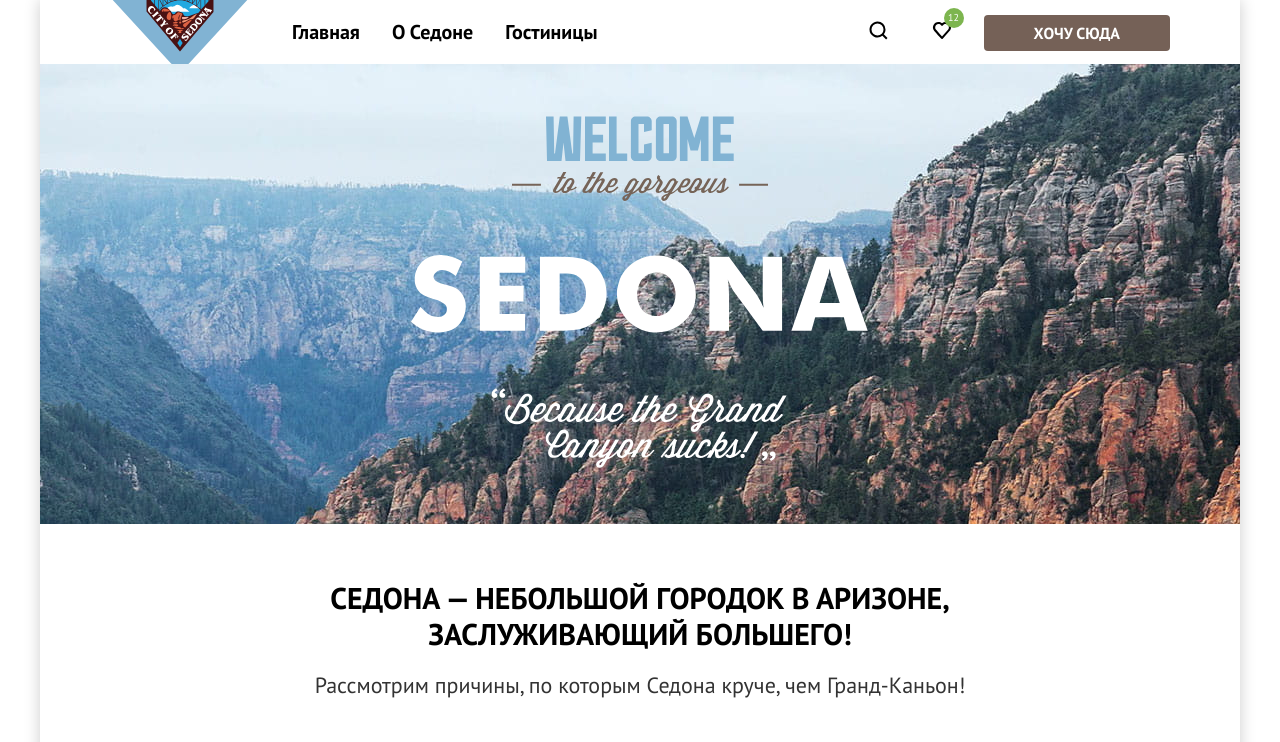
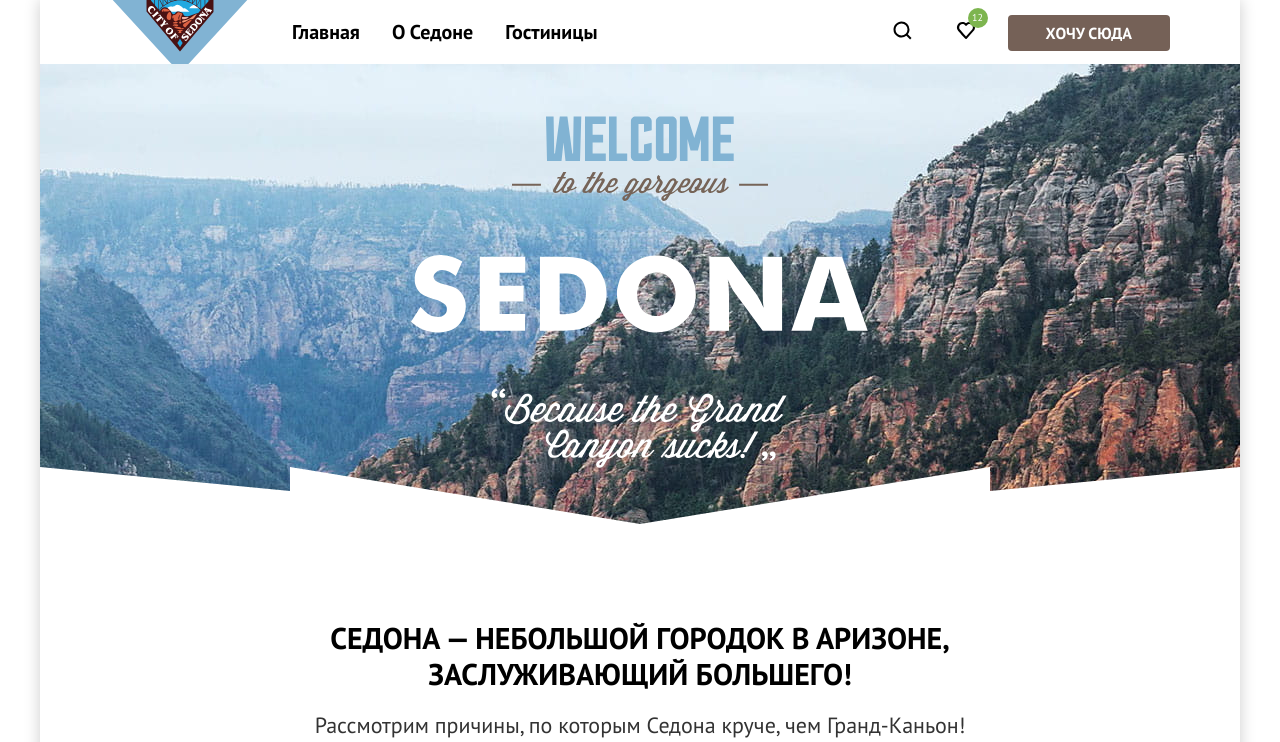
Before and after one commit to htmlacademy-htmlcss/2162321-sedona-35, a plain HTML site: page index.html in a window 1280 px wide. Shown: the top 742 px of the page. Drawn offline with Linux system fonts and the light colour scheme.

Commit message:
Update styles.css

```diff
--- a/styles/styles.css
+++ b/styles/styles.css
@@ -108,7 +108,7 @@ body {
   text-transform: uppercase;
   color: #ffffff;
   background-color: #756157;
-  padding: 8px 50px;
+  padding: 8px 38px;
   border-radius: 4px;
 }
 
@@ -126,6 +126,17 @@ body {
   background-repeat: no-repeat;
   background-position-x: center;
   text-align: center;
+  position: relative;
+}
+
+div.main-page-promo::after {
+  content: "";
+  position: absolute;
+  left: 0;
+  right: 0;
+  bottom: 0;
+  background-image: url("../images/divider.png");
+  height: 57px;
 }
 
 img.main-page-promo {
@@ -133,8 +144,8 @@ img.main-page-promo {
 }
 
 .page-promo-text {
-  padding-top: 36px;
-  padding-bottom: 48px;
+  padding-top: 76px;
+  padding-bottom: 88px;
   text-align: center;
 }
 
@@ -276,8 +287,13 @@ h3.services-item {
   color: #FFFFFF;
   text-decoration: none;
   margin-top: 54px;
-  padding: 8px 50px;
   border-radius: 4px;
+  width: 376px;
+  height: 52px;
+  font-size: 20px;
+  display: flex;
+  align-items: center;
+  justify-content: center;
 }
 
 /* Newsletter */
```
